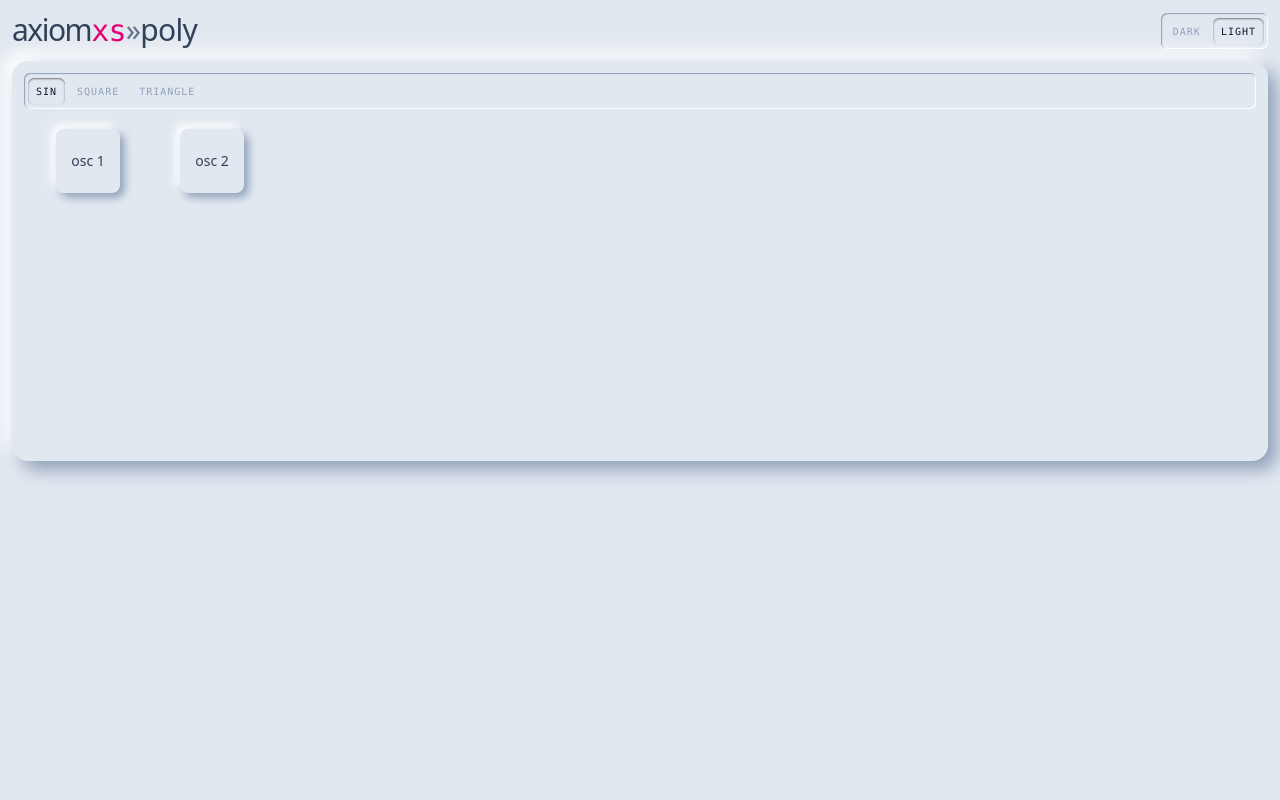
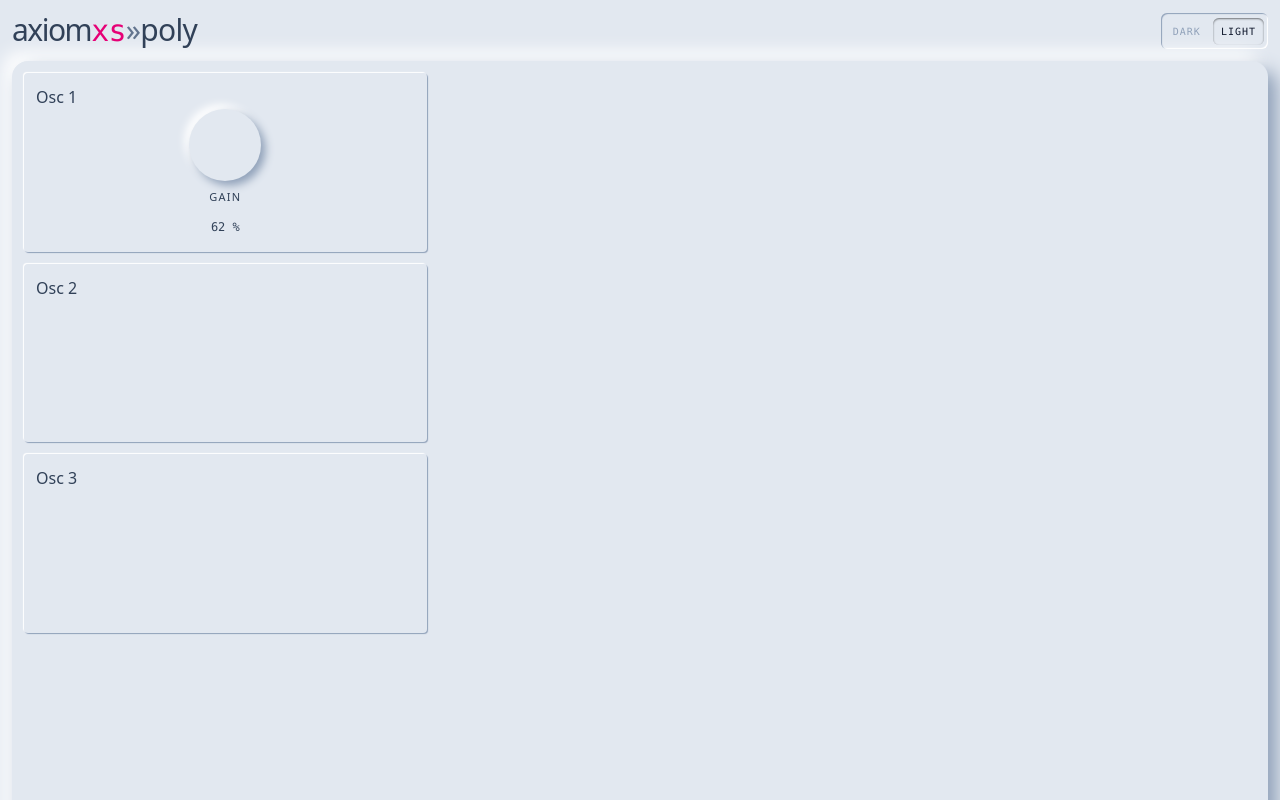
Before and after one commit to svandriel/axiom-synth, a Vue app: page / in a window 1280 px wide. Shown: the top 800 px of the page. Built offline with nearby package versions, Linux system fonts and the light colour scheme.

Commit message:
work in progress

```diff
--- /dev/null
+++ b/src/components/Knob.vue
@@ -0,0 +1,157 @@
+<template>
+  <div
+    class="knob-block flex flex-col items-center gap-2"
+    @pointerdown="onPointerDown"
+    @pointermove="onPointerMove"
+    @pointerup="release"
+    @pointercancel="release"
+    @dblclick="resetToDefault"
+  >
+    <div
+      class="knob dark:shadow-out-sm-dark relative h-18 w-18 cursor-ns-resize rounded-full shadow-out-sm duration-200 ease-in-out outline-none"
+      :class="{ active: active }"
+      role="slider"
+      tabindex="0"
+      aria-label="Gain"
+      aria-valuemin="0"
+      aria-valuemax="100"
+      aria-valuenow="62"
+      ref="knob"
+      :style="{
+        '--angle': `${angle - 135}deg`,
+        '--sweep': `${angle}deg`,
+      }"
+    >
+      <div class="arc absolute"></div>
+      <div class="pointer absolute"></div>
+    </div>
+    <div class="knob-label">Gain</div>
+    <div class="knob-value font-mono">62 %</div>
+  </div>
+</template>
+<script setup lang="ts">
+import { computed, ref, useTemplateRef } from 'vue';
+
+const props = withDefaults(
+  defineProps<{
+    min?: number;
+    max?: number;
+    default?: number;
+  }>(),
+  {
+    min: 0,
+    max: 1,
+    default: 0,
+  },
+);
+const value = defineModel<number>({ required: true });
+
+const knob = useTemplateRef<HTMLDivElement>('knob');
+const angle = computed(() => value.value * 270);
+
+const active = ref(false);
+let startY = 0;
+let startV = 0;
+let dragging = false;
+function onPointerDown(e: PointerEvent) {
+  dragging = true;
+  startY = e.clientY;
+  startV = value.value;
+  active.value = true;
+  knob.value?.setPointerCapture(e.pointerId);
+  e.preventDefault();
+}
+
+function onPointerMove(e: PointerEvent) {
+  if (!dragging) return;
+  var dy = startY - e.clientY;
+  set(startV + dy / (e.shiftKey ? 600 : 180));
+}
+
+function set(newValue: number) {
+  value.value = Math.min(1, Math.max(0, newValue));
+}
+
+function release() {
+  dragging = false;
+  active.value = false;
+}
+
+function resetToDefault() {
+  set(props.default);
+}
+</script>
+
+<style scoped>
+/* ---------- Knob ---------- */
+.knob {
+  background: linear-gradient(145deg, var(--color-default), #d3d9e2);
+  transition-property: box-shadow, transform;
+}
+.knob:focus-visible {
+  box-shadow:
+    var(--shadow-out-sm),
+    0 0 0 3px var(--color-accent-500);
+}
+.knob.active {
+  box-shadow: var(--in-sm);
+  transform: scale(0.97);
+}
+.knob::before {
+  content: '';
+  position: absolute;
+  inset: 10px;
+  border-radius: 50%;
+  background: linear-gradient(145deg, #d6dce5, var(--color-default));
+  box-shadow:
+    inset 2px 2px 4px var(--color-primary-400),
+    inset -2px -2px 4px var(--color-primary-100);
+}
+.knob .pointer {
+  /* position: absolute; */
+  left: 50%;
+  top: 50%;
+  width: 4px;
+  height: 22px;
+  margin-left: -2px;
+  transform-origin: 50% 100%;
+  transform: translateY(-100%) rotate(var(--angle)) translateY(-8px);
+  border-radius: 2px;
+  background: var(--color-accent-500);
+  box-shadow: 0 0 3px
+    color-mix(in srgb, var(--color-accent-500) 60%, transparent);
+}
+.knob .arc {
+  /* position: absolute; */
+  inset: -6px;
+  border-radius: 50%;
+  background: conic-gradient(
+    from 225deg,
+    var(--color-accent-300) 0deg,
+    var(--color-accent-700) var(--sweep, 0deg),
+    transparent var(--sweep, 0deg)
+  );
+  mask: radial-gradient(
+    farthest-side,
+    transparent calc(100% - 4px),
+    #000 calc(100% - 3px)
+  );
+  opacity: 0.9;
+  pointer-events: none;
+}
+.knob-label {
+  font-size: 11px;
+  text-transform: uppercase;
+  letter-spacing: 0.12em;
+  color: var(--ink-soft);
+}
+.knob-value {
+  font-size: 12px;
+  color: var(--ink);
+  min-width: 58px;
+  text-align: center;
+  padding: 4px 8px;
+  border-radius: 8px;
+  box-shadow: var(--in-sm);
+}
+</style>
--- a/src/components/Synth.vue
+++ b/src/components/Synth.vue
@@ -2,6 +2,16 @@
   <div
     class="synth b-3 min-h-100 rounded-2xl bg-default p-3 shadow-out dark:bg-default-dark dark:shadow-out-dark"
   >
+    <div class="grid grid-cols-12 grid-rows-6 gap-3">
+      <div class="col-span-4 row-start-1 section">
+        Osc 1
+
+        <Knob v-model="osc1Gain" :min="0" :max="100" :default="50" />
+      </div>
+      <div class="col-span-4 row-start-2 section">Osc 2</div>
+      <div class="col-span-4 row-start-3 section">Osc 3</div>
+    </div>
+
     <div class="flex flex-col">
       <Toggle
         :values="[
@@ -20,11 +30,18 @@
   </div>
 </template>
 <script setup lang="ts">
-import { ref } from 'vue';
+import { ref, watch } from 'vue';
 import Toggle from './Toggle.vue';
 import SynthButton from './SynthButton.vue';
+import Knob from './Knob.vue';
 
 const waveForm = ref('sine');
+
+const osc1Gain = ref(0.5);
+
+watch(osc1Gain, newValue => {
+  console.log('osc1Gain changed:', newValue);
+});
 </script>
 
 <style lang="css" scoped>
--- a/src/style.css
+++ b/src/style.css
@@ -14,6 +14,10 @@ html {
 @theme {
   --font-sans: system-ui, sans-serif;
   --text-2xs: 0.625rem;
+}
+
+@utility section {
+  @apply rounded-sm p-3 shadow-out-xs dark:shadow-out-xs-dark;
 }
 
 @theme inline {
@@ -74,15 +78,18 @@ html {
   );
   --shadow-out:
     9px 9px 18px var(--color-farside), -9px -9px 18px var(--color-nearside);
+  --shadow-out-sm:
+    4.5px 4.5px 9px var(--color-farside),
+    -4.5px -4.5px 9px var(--color-nearside);
+  --shadow-out-xs:
+    1px 1px 1px var(--color-farside), -1px -1px 1px var(--color-nearside);
+
   --shadow-out-dark:
     9px 9px 18px var(--color-farside-dark),
     -9px -9px 18px var(--color-nearside-dark);
-  --shadow-out-xs:
-    4.5px 4.5px 9px var(--color-farside),
-    -4.5px -4.5px 9px var(--color-nearside);
   --shadow-out-xs-dark:
-    4.5px 4.5px 9px var(--color-farside-dark),
-    -4.5px -4.5px 9px var(--color-nearside-dark);
+    1px 1px 1px var(--color-farside-dark),
+    -1px -1px 1px var(--color-nearside-dark);
 
   --shadow-in:
     inset 6px 6px 12px var(--color-farside),
```
